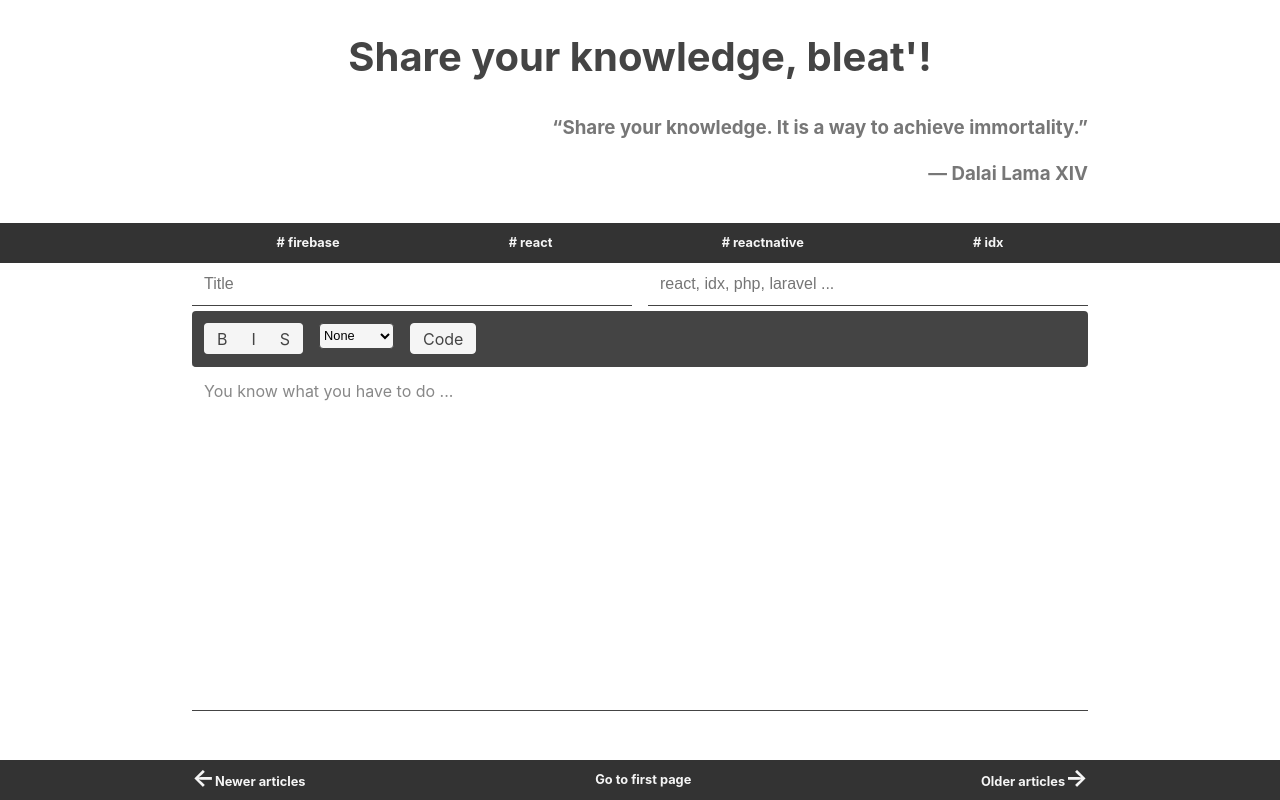
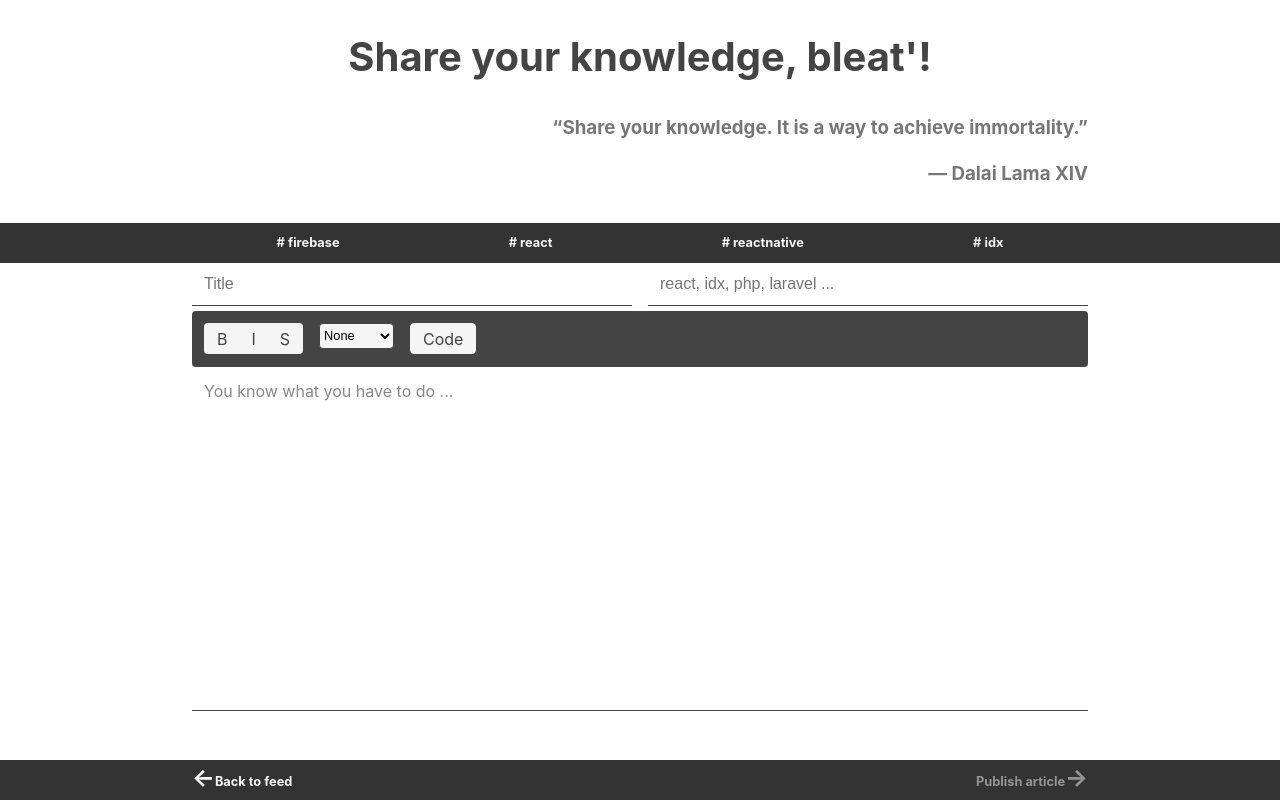
Before and after one commit to ValeriiBoiko/ShareYourKnowledge, a React (Create React App) app: page /create-article in a window 1280 px wide. Built offline with nearby package versions, Linux system fonts and the light colour scheme.

Commit message:
commit to continue work in home

```diff
--- a/src/App.js
+++ b/src/App.js
@@ -1,12 +1,13 @@
 import React, { useContext } from 'react';
-import { BrowserRouter as Router, Switch, Route } from "react-router-dom";
+import { BrowserRouter as Router, Switch, Route, Link } from "react-router-dom";
 import Header from './component/Header';
 import Category from './component/Category';
 import Feed from './component/Feed';
 import Article from './component/Article';
-import Navigation from './component/Navigation';
 import firebase from './component/Firebase';
 import Pagination from './component/Pagination';
+import FooterNavigation from './component/FooterNavigation';
+import Navigation from './component/Navigation';
 import CreateArticleForm from './component/CreateArticleForm';
 import { store } from './store';
 import Notification from './component/Notification';
@@ -15,27 +16,8 @@ function App() {
   var provider = new firebase.auth.GithubAuthProvider();
   const { state } = useContext(store);
 
-  // firebase.auth().signInWithPopup(provider).then(function (result) {
-  //   // This gives you a GitHub Access Token. You can use it to access the GitHub API.
-  //   var token = result.credential.accessToken;
-  //   // The signed-in user info.
-  //   var user = result.user;
-  //   // ...
-  // }).catch(function (error) {
-  //   // Handle Errors here.
-  //   var errorCode = error.code;
-  //   var errorMessage = error.message;
-  //   // The email of the user's account used.
-  //   var email = error.email;
-  //   // The firebase.auth.AuthCredential type that was used.
-  //   var credential = error.credential;
-  //   // ...
-  // });
-
-  console.log(state.notification)
-
   return (
-    < Router >
+    <Router>
       <div className="App">
 
         {
@@ -53,31 +35,31 @@ function App() {
 
         <Navigation className={'main-navigation'} />
 
+        <div className="content main-content">
 
           <Switch>
+
             <Route path="/article/:id">
-            <div className="content main-content">
               <Article isSingle={true} />
-            </div>
+
+              <Pagination className={'footer-navigation'} />
             </Route>
 
             <Route path="/feed">
-            <div className="content main-content">
               <Feed />
-            </div>
+
+              <Pagination className={'footer-navigation'} />
             </Route>
 
             <Route path="/create-article">
-            <div className="content main-content screen-height-content">
               <CreateArticleForm />
-            </div>
             </Route>
+
           </Switch>
 
-        <Pagination className={'main-pagination'} />
-
         </div>
-    </Router >
+      </div>
+    </Router>
   );
 }
 
--- a/src/actions.js
+++ b/src/actions.js
@@ -14,6 +14,7 @@ export const Action = {
   SET_NEW_ARTICLE_CONTENT: 'SET_NEW_ARTICLE_CONTENT',
   SET_SELECTION_MODIFIERS: 'SET_SELECTION_MODIFIERS',
   SET_NOTIFICATION: 'SET_NOTIFICATION',
+  SET_ARTICLES_PER_PAGE: 'SET_ARTICLES_PER_PAGE',
 }
 
 export const setPageAction = (pageNumber) => ({
@@ -75,3 +76,8 @@ export const setNotificationAction = (notification) => ({
   type: Action.SET_NOTIFICATION,
   notification: notification
 });
+
+export const setArticlesPerPageAction = (value) => ({
+  type: Action.SET_ARTICLES_PER_PAGE,
+  value: value
+});
--- a/src/component/Article/index.js
+++ b/src/component/Article/index.js
@@ -2,7 +2,7 @@ import React, { useContext, useEffect } from 'react';
 import { useParams, Link } from "react-router-dom";
 import styles from './Article.module.css';
 import { store } from '../../store';
-import { setArticleAction } from '../../actions';
+import { setArticleAction, setArticlesPerPageAction } from '../../actions';
 import NotFound from '../NotFound';
 import FireStore from '../../utils/FireStore';
 import { useState } from 'react';
@@ -46,11 +46,11 @@ function Article(props) {
             setArticle(props);
             setIsLoading(false);
         }
-    }, [])
+    }, []);
 
     if (isLoading) {
-        return null;
-        // return <Loader />
+        // return null;
+        return <Loader />
     }
 
     const content = isSingle ? article.content : article.content.substring(0, 750) + ' ...';
--- /dev/null
+++ b/src/component/CreateArticleForm/ArticleForm.js
@@ -0,0 +1,44 @@
+import React from 'react';
+import styles from './ArticleForm.module.css';
+import TextEditor from '../TextEditor';
+import FireStore from '../../utils/FireStore';
+import FooterNavigation from '../FooterNavigation';
+import { Link } from 'react-router-dom';
+
+function ArticleForm(props) {
+
+    return (
+        <div style={{ width: '100%' }}>
+
+            <form action="" className={styles.form}>
+                <div style={{
+                    display: 'flex',
+                }}>
+                    <input type="text" className={styles.input + ' text-input ' + styles.titleInput} placeholder={'Title'} onBlur={props.onTitleChange} />
+                    <input type="text" className={styles.input + ' text-input ' + styles.categoriesInput} placeholder="react, idx, php, laravel ..." onChange={props.onCategoryChange} />
+                </div>
+
+                <TextEditor className={styles.textEditor} onContentChange={props.onContentChange} />
+            </form>
+
+            <FooterNavigation className={'footer-navigation'} >
+                <Link to={'prevLink'} onClick={'onPrevClick'}>Back to feed</Link>
+                <Link disabled={true} className='link' onClick={(e) => {
+                    // e.preventDefault();
+                    // setShowLoader(true);
+                    // FireStore.addArticle('Title', '', content)
+                    //     .then((docRef) => {
+                    //         setShowLoader(false);
+                    //         showNotification('Success!', 'success');
+                    //     })
+                    //     .catch(error => {
+                    //         setShowLoader(false);
+                    //         showNotification('Error happend :( Try again.', 'error');
+                    //     })
+                }}>Publish article</Link>
+            </FooterNavigation>
+        </div>
+    )
+}
+
+export default ArticleForm;
--- a/src/component/CreateArticleForm/index.js
+++ b/src/component/CreateArticleForm/index.js
@@ -1,13 +1,16 @@
 import React, { useState, useContext } from 'react';
-import styles from './CreateArticleForm.module.css';
+import styles from './ArticleForm.module.css';
 import TextEditor from '../TextEditor';
 import FireStore from '../../utils/FireStore';
 import Loader from '../Loader';
 import { store } from '../../store';
-import { setNotificationAction } from '../../actions';
+import { setNotificationAction, setNewArticleTitleAction, setNewArticleContentAction, setNewArticleCategoriesAction } from '../../actions';
+import FooterNavigation from '../FooterNavigation';
+import { Link } from 'react-router-dom';
+import ArticleForm from './ArticleForm';
 
 function CreateArticleForm(props) {
-  const { dispatch } = useContext(store);
+  const { state, dispatch } = useContext(store);
   const [showLoader, setShowLoader] = useState(false);
   const [content, setContent] = useState('');
 
@@ -27,29 +30,40 @@ function CreateArticleForm(props) {
     }, 2000)
   }
 
-  return (
-    <form action="" className={styles.form}>
-      {showLoader && <Loader />}
-      <div style={{
-        display: 'flex',
-      }}>
-        <input type="text" className={styles.input + ' text-input ' + styles.titleInput} placeholder={'Title'} />
-        <input type="text" className={styles.input + ' text-input ' + styles.categoriesInput} placeholder="react, idx, php, laravel ..." />
-      </div>
+  const onTitleChange = (e) => {
+    const title = e.currentTarget.value;
 
-      <TextEditor className={styles.textEditor} onChangeContent={(text) => {
-        setContent(text);
-      }} />
+    if (title) {
+      setNewArticleTitleAction(title);
+    }
+  }
 
-      <div className={'row justify-between'}>
-        {/* <input type="submit" value="Back to feed" className={'button ' + styles.addButton} onClick={(e) => {
-          e.preventDefault();
-        }} />
+  const onCategoryChange = (e) => {
+    const regexp = /[\w\d\-_]/;
+    const categories = e.currentTarget.value.split(/,\s?/).filter(category => regexp.test(category));
 
-        <input type="submit" value="Add article" className={'button ' + styles.addButton} onClick={(e) => {
-          e.preventDefault();
+    if (categories) {
+      setNewArticleCategoriesAction(categories);
+    }
+  }
+
+  const onContentChange = (e) => {
+    const content = e.currentTarget.value;
+
+    setContent(content);
+
+    if (content) {
+      setNewArticleContentAction(content);
+    }
+  }
+
+  const addArticle = () => {
+    const { title, categories, content } = state.newArticle;
+
     setShowLoader(true);
-          FireStore.addArticle('Title', '', content)
+
+    if (title && content) {
+      FireStore.addArticle(title, categories, content)
         .then((docRef) => {
           setShowLoader(false);
           showNotification('Success!', 'success');
@@ -58,9 +72,16 @@ function CreateArticleForm(props) {
           setShowLoader(false);
           showNotification('Error happend :( Try again.', 'error');
         })
-        }} /> */}
-      </div>
-    </form>
+    }
+  }
+
+  return (
+    <ArticleForm
+      onTitleChange={onTitleChange}
+      onCategoryChange={onCategoryChange}
+      onContentChange={onContentChange}
+      onSubmit={addArticle}
+    />
   )
 }
 
--- a/src/component/Feed/index.js
+++ b/src/component/Feed/index.js
@@ -37,6 +37,10 @@ function FeedContainer(props) {
     let urlParams = state.urlParams;
 
     useQuery((params) => {
+        window.scrollTo({
+            top: 0
+        });
+
         dispatch(setUrlParamsAction(params))
     })
 
@@ -59,7 +63,6 @@ function FeedContainer(props) {
 
     }, [state.urlParams])
 
-    console.log('isFirst: ', state.isFirst, 'isLast: ', state.isLast);
     return (
 
         <Feed articles={state.articles} />
--- a/src/component/FooterNavigation/index.js
+++ b/src/component/FooterNavigation/index.js
@@ -1,11 +1,7 @@
-import React, { useContext } from 'react';
-import { store } from '../../store';
+import React from 'react';
 import styles from './FooterNavigation.module.css';
-import { Link } from 'react-router-dom';
 
 function FooterNavigation(props) {
-    const { state, dispatch } = useContext(store);
-
     const children = props.children.map(child => {
         if (child.props.disabled) {
             return React.cloneElement(child, {
--- a/src/component/TextEditor/index.js
+++ b/src/component/TextEditor/index.js
@@ -30,7 +30,7 @@ function TextEditor(props) {
   }
 
   const onChange = (e) => {
-    props.onChangeContent(e.currentTarget.innerHTML);
+    props.onContentChange(e.currentTarget.innerHTML);
   }
 
   return (
--- a/src/index.css
+++ b/src/index.css
@@ -4,6 +4,7 @@ html {
 }
 
 body {
+  display: flex;
   min-height: 100%;
   padding-bottom: 2.5rem;
   margin: 0;
@@ -16,6 +17,10 @@ body {
   color: #333;
   font-size: 16px;
   line-height: 1.5;
+}
+
+#root {
+  flex: 1
 }
 
 .row {
@@ -114,10 +119,6 @@ h1,h2,h3,h4,h5,h6 {
   resize: none;
 }
 
-#root {
-  height: 100%
-}
-
 .App {
   height: 100%;
   display: flex;
--- a/src/store.js
+++ b/src/store.js
@@ -117,6 +117,12 @@ const StateProvider = ({ children }) => {
           notification: action.notification
         }
 
+      case Action.SET_ARTICLES_PER_PAGE:
+        return {
+          ...state,
+          articlesPerPage: action.value
+        }
+
       default:
         return state;
     };
--- a/src/utils/FireStore/index.js
+++ b/src/utils/FireStore/index.js
@@ -62,7 +62,11 @@ class FireStore {
         });
     }
 
-    static addArticle(title, categories, content) {
+    static addArticle(article) {
+        if (!article.title || !article.content) {
+            throw new Error('At least article object should have non-empty "title" and "content" fields');
+        }
+
         return FireStore.db.collection("articles").add({
             title: title,
             categories: categories,
```
Also changed, not shown: src/component/CreateArticleForm/ArticleForm.module.css (renamed from src/component/CreateArticleForm/CreateArticleForm.module.css). Lines whose indentation alone changed are shown as unchanged.
